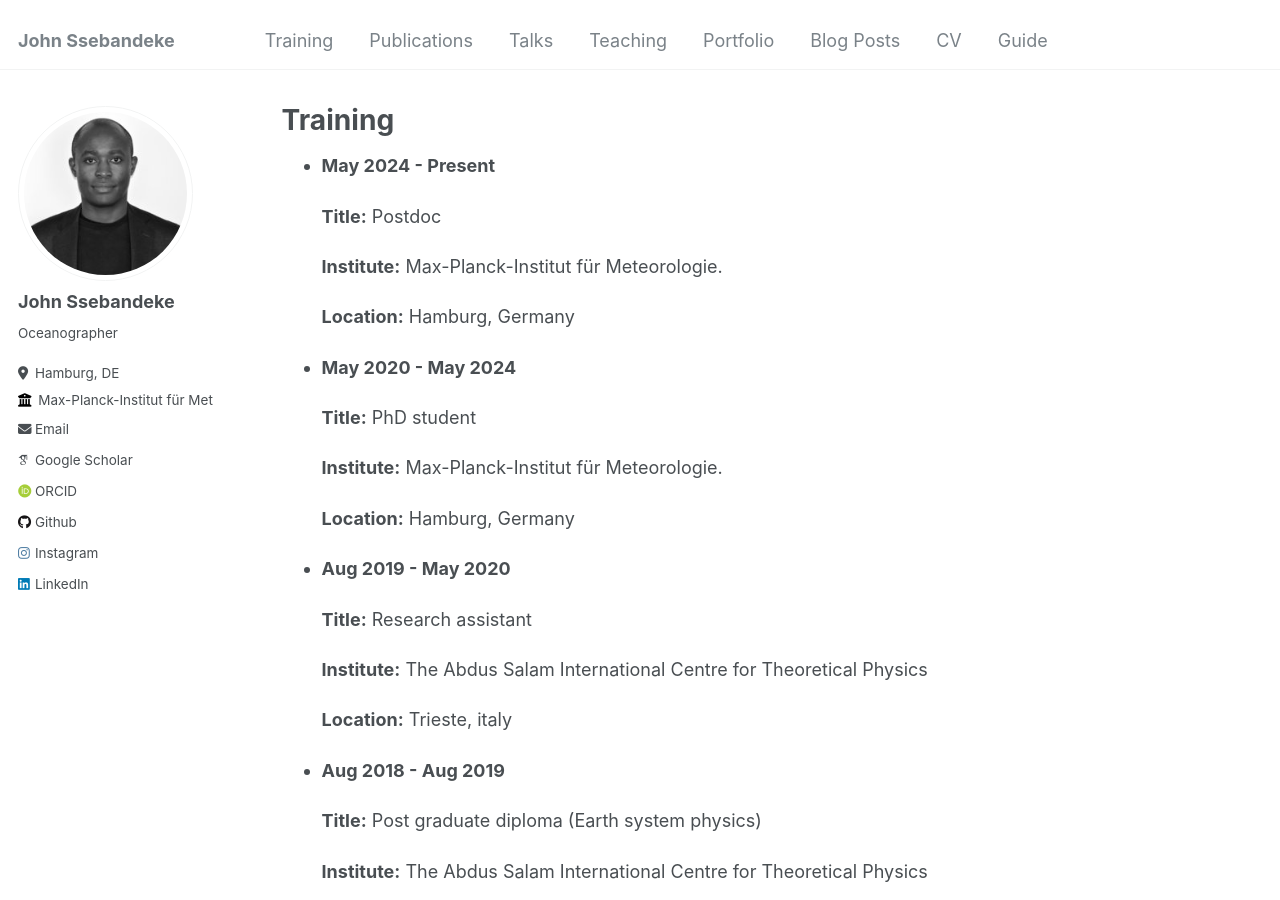
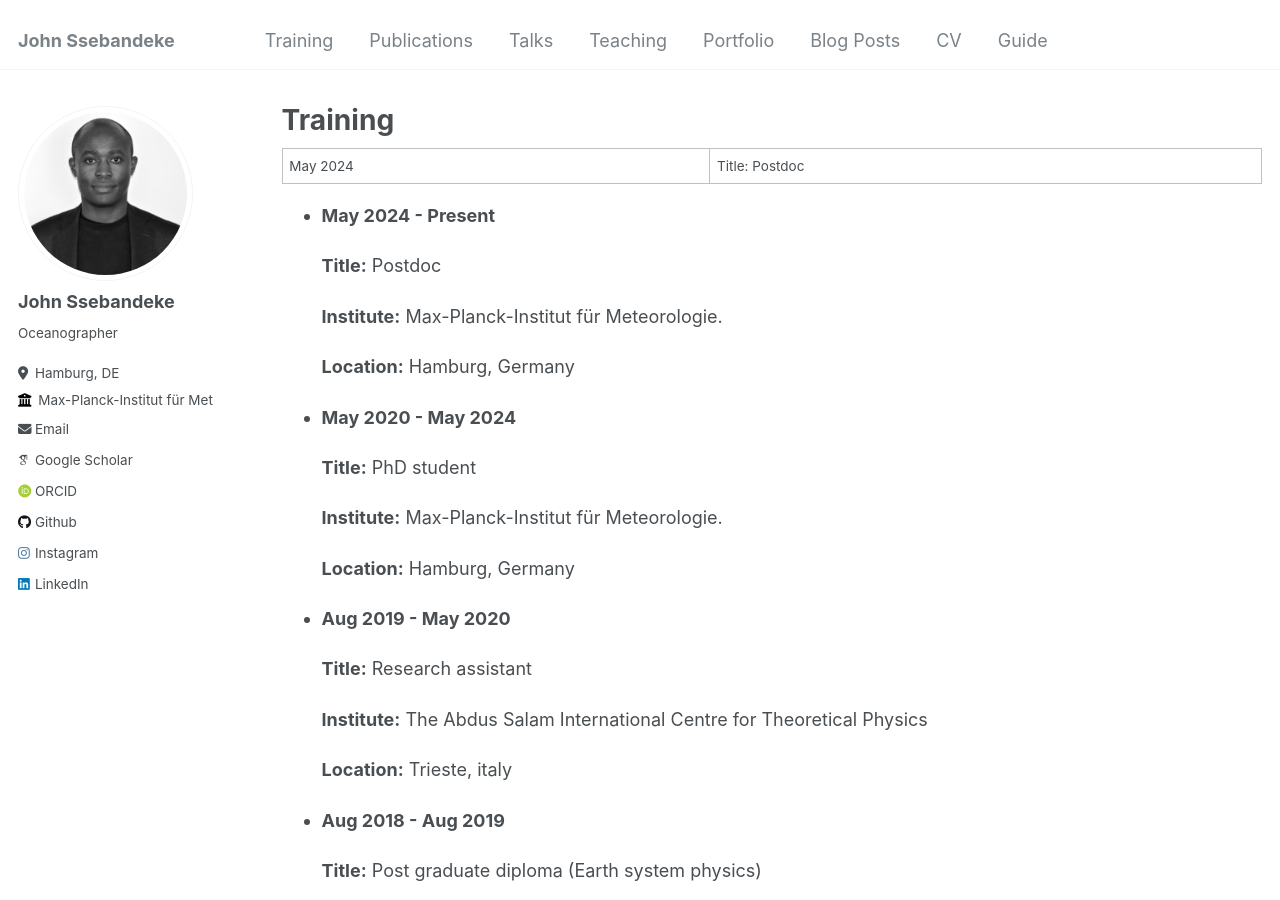
Before and after one commit to john-ssebandeke/john-ssebandeke.github.io, a Jekyll site: the page built from _pages/training.md, in a window 1280 px wide and 900 px high. Built offline with Jekyll 4.4.1, drawn with Linux system fonts in a browser that asks for light colours; some web fonts are replaced.

Commit message:
Update training.md

```diff
--- a/_pages/training.md
+++ b/_pages/training.md
@@ -4,6 +4,9 @@ title: "Training"
 permalink: /training/
 author_profile: true
 ---
+
+| May 2024 | Title: Postdoc
+
 
   * **May 2024 - Present**
 
```
